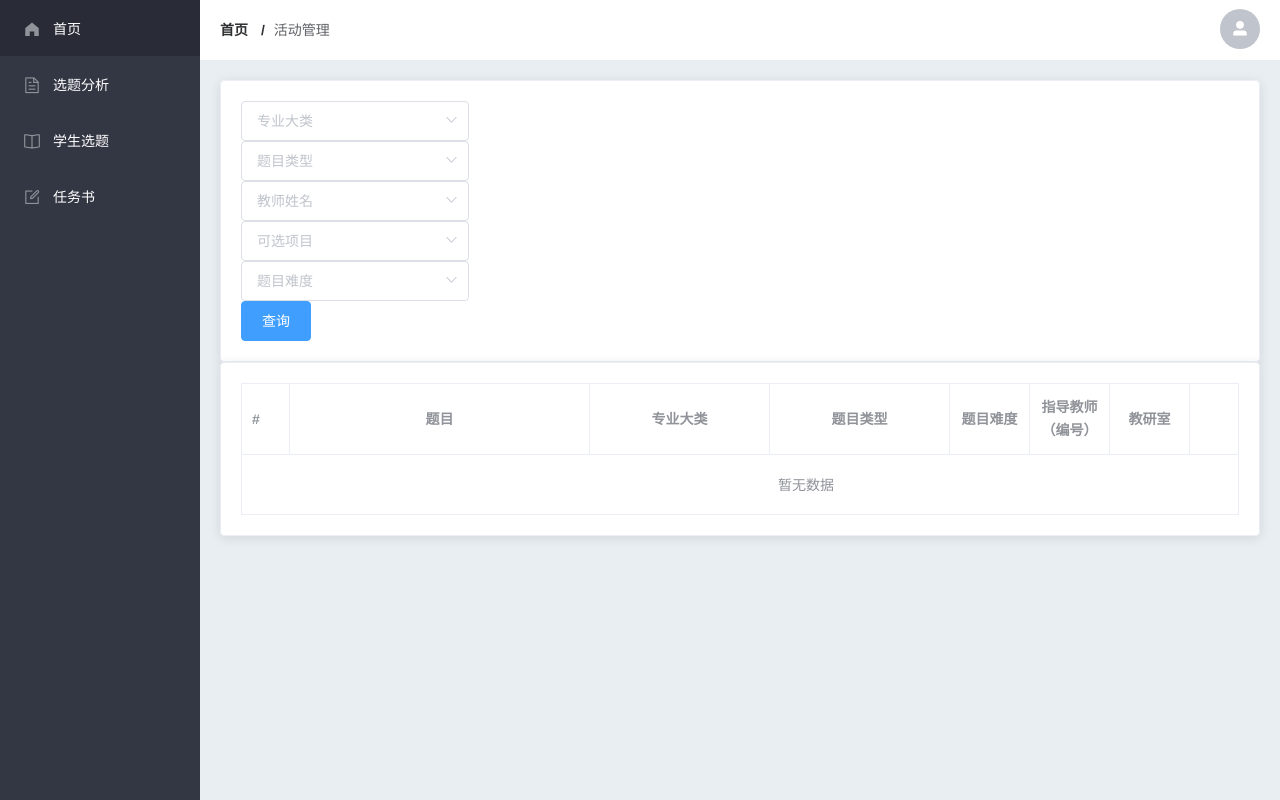
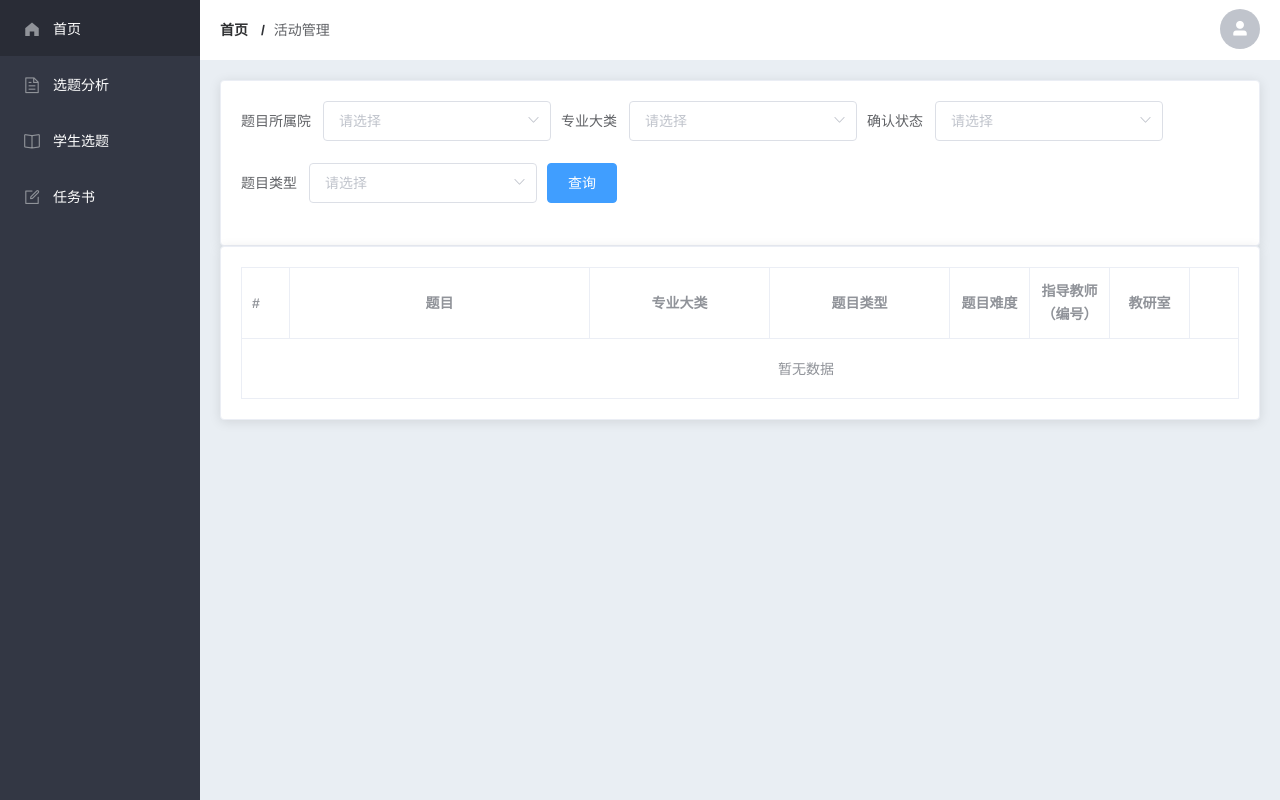
Before and after one commit to yellowsae/course-web, a Vue app: page /addSubject in a window 1280 px wide. Built offline with nearby package versions, Linux system fonts and the light colour scheme; sample sign-in values are in the browser's storage.

Commit message:
chore: update

```diff
--- a/src/views/subject/index.vue
+++ b/src/views/subject/index.vue
@@ -3,138 +3,63 @@ export default {
   name: 'Subject',
   data() {
     return {
-      // 发起请求获取 专业数据
-      professions: [
-        {
-          value: '通信类',
-        },
-        {
-          value: '计算机类',
-        },
-      ],
-      // 题目类型
-      subjectType: [
-        {
-          value: '工程研究',
-        },
-        {
-          value: '软件开发',
-        },
-        {
-          value: '工程设计',
-        },
-      ],
-
-      // 教师姓名
-      teacherName: [
-        {
-          value: '于子涵',
-        },
-        {
-          value: '李四',
-        },
-        {
-          value: '王五',
-        },
-      ],
-
-      // 可选项目
-      SubjectOptions: [
-        {
-          value: '项目A',
-        },
-        {
-          value: '项目B',
-        },
-        {
-          value: '项目C',
-        },
-      ],
-
-      // 题目难度
-      subjectDifficulty: [
-        {
-          value: 'A',
-        },
-        {
-          value: 'B',
-        },
-        {
-          value: 'C',
-        },
-      ],
-
-      // 查询表单 -> 之后传递的参数
-      queryForm: {
-        grade: '',
-        class: '',
-        studentId: '',
-        studentName: '',
-
-        // 保存选中的数据
-        searchInfo: {
-          q_professions: '',
-          q_subjectType: '',
-          q_teacherName: '',
-          q_subject_options: '',
-          q_subjectDifficulty: '',
-        },
+      tableData: [],
+      formInline: {
+        user: '',
+        region: '',
+        bigClass: '',
+        classInfo: '',
+        state: '',
+        subjectType: '',
       },
     }
+  },
+  methods: {
+    onSubmit() {
+      // eslint-disable-next-line no-console
+      console.log('submit!')
+    },
   },
 }
 </script>
 
 <template>
   <div>
+    <!-- 查询 -->
     <el-card>
-      <el-row :gutter="20">
-        <el-col :span="8">
-          <el-form :data="queryForm">
-            <!-- 选项 -->
-            <el-select v-model="queryForm.searchInfo.q_professions" placeholder="专业大类">
-              <el-option
-                v-for="item in professions"
-                :key="item.value"
-                :value="item.value"
-              />
-            </el-select>
-
-            <el-select v-model="queryForm.searchInfo.q_subjectType" placeholder="题目类型">
-              <el-option
-                v-for="item in subjectType"
-                :key="item.value"
-                :value="item.value"
-              />
-            </el-select>
-
-            <el-select v-model="queryForm.searchInfo.q_teacherName" placeholder="教师姓名">
-              <el-option
-                v-for="item in teacherName"
-                :key="item.value"
-                :value="item.value"
-              />
-            </el-select>
-            <el-select v-model="queryForm.searchInfo.q_subject_options" placeholder="可选项目">
-              <el-option
-                v-for="item in SubjectOptions"
-                :key="item.value"
-                :value="item.value"
-              />
-            </el-select>
-            <el-select v-model="queryForm.searchInfo.q_subjectDifficulty" placeholder="题目难度">
-              <el-option
-                v-for="item in subjectDifficulty"
-                :key="item.value"
-                :value="item.value"
-              />
-            </el-select>
-          </el-form>
-          <el-button type="primary">
+      <el-form :inline="true" :model="formInline" class="demo-form-inline">
+        <el-form-item label="题目所属院">
+          <el-select v-model="formInline.bigClass">
+            <el-option label="信息工程学院" value="bigClass" />
+          </el-select>
+        </el-form-item>
+        <el-form-item label="专业大类">
+          <el-select v-model="formInline.classInfo">
+            <el-option label="通信类" value="tongxinlei" />
+            <el-option label="计算机类" value="jisuanjilei" />
+          </el-select>
+        </el-form-item>
+        <el-form-item label="确认状态">
+          <el-select v-model="formInline.state">
+            <el-option label="未确认" value="weiquren" />
+            <el-option label="已确认" value="yiqueren" />
+          </el-select>
+        </el-form-item>
+        <el-form-item label="题目类型">
+          <el-select v-model="formInline.subjectType">
+            <el-option label="工程设计" value="gongchengsheji" />
+            <el-option label="工程技术" value="gongchengjishu" />
+            <el-option label="实验研究" value="shiyanyanjiu" />
+            <el-option label="软件开发" value="ruanjiankaifa" />
+            <el-option label="理论研究" value="lilunyanjiu" />
+          </el-select>
+        </el-form-item>
+        <el-form-item>
+          <el-button type="primary" @click="onSubmit">
             查询
           </el-button>
-        </el-col>
-      </el-row>
+        </el-form-item>
+      </el-form>
     </el-card>
 
     <!-- 添加数据 -->
@@ -144,7 +69,6 @@ export default {
       <el-table
         :data="tableData"
         border
-        :row-class-name="tableRowClassName"
         stripe
       >
         <el-table-column label="#" type="index" />
```
